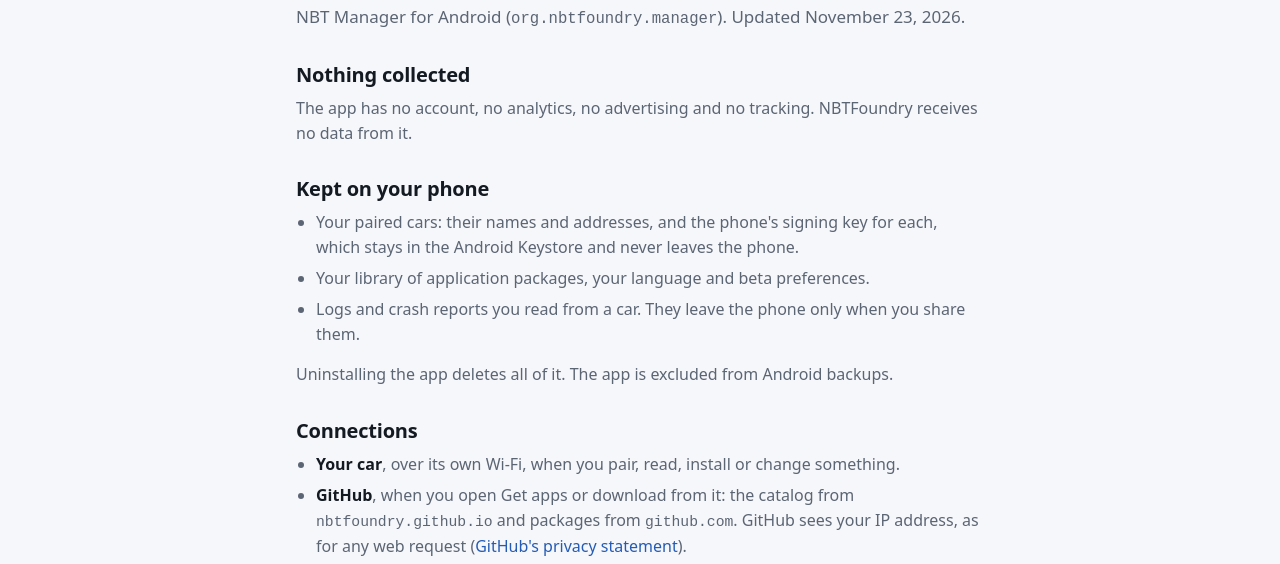
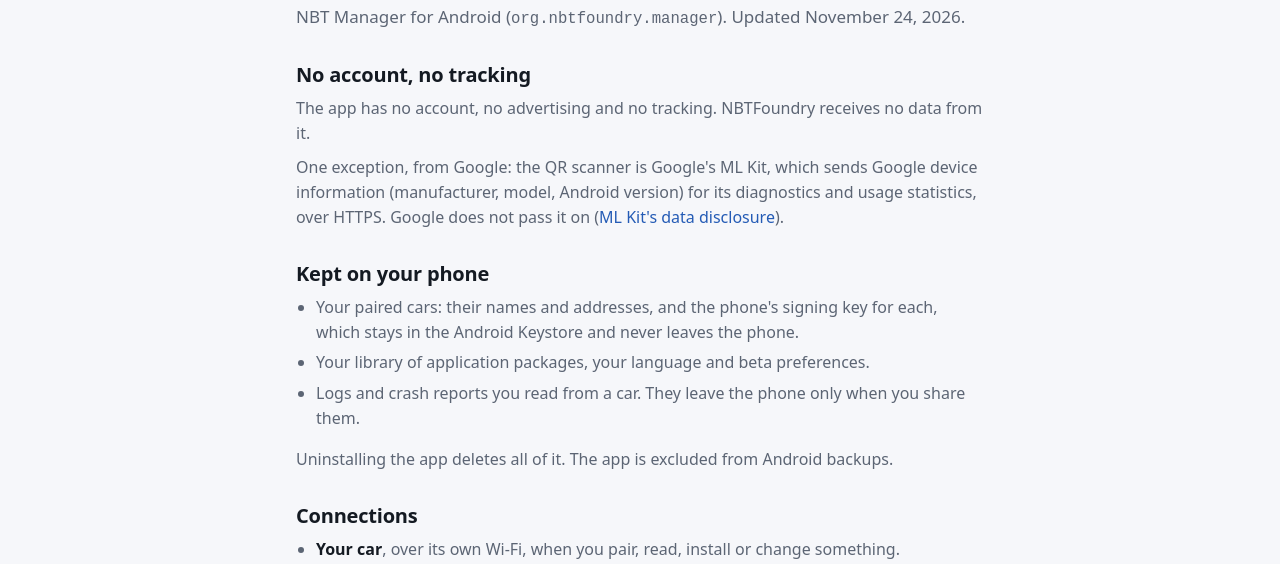
Before and after one commit to NBTFoundry/NBTFoundry.github.io, a plain HTML site: page site/privacy.html in a window 1280 px wide. Shown: the part 206-770 px from the top of the page. Drawn offline with Linux system fonts and the light colour scheme.

Commit message:
Privacy: disclose ML Kit's device information from the QR scanner

```diff
--- a/site/privacy.html
+++ b/site/privacy.html
@@ -25,11 +25,14 @@
 </header>
 <main class="wrap section prose">
   <h1>Privacy</h1>
-  <p class="lede-left">NBT Manager for Android (<code>org.nbtfoundry.manager</code>). Updated November 23, 2026.</p>
+  <p class="lede-left">NBT Manager for Android (<code>org.nbtfoundry.manager</code>). Updated November 24, 2026.</p>
 
-  <h2>Nothing collected</h2>
-  <p>The app has no account, no analytics, no advertising and no tracking. NBTFoundry receives no data
-    from it.</p>
+  <h2>No account, no tracking</h2>
+  <p>The app has no account, no advertising and no tracking. NBTFoundry receives no data from it.</p>
+  <p>One exception, from Google: the QR scanner is Google's ML Kit, which sends Google device information
+    (manufacturer, model, Android version) for its diagnostics and usage statistics, over HTTPS. Google does
+    not pass it on (<a href="https://developers.google.com/ml-kit/android-data-disclosure">ML Kit's data
+    disclosure</a>).</p>
 
   <h2>Kept on your phone</h2>
   <ul>
@@ -46,6 +49,7 @@
     <li><b>GitHub</b>, when you open Get apps or download from it: the catalog from
       <code>nbtfoundry.github.io</code> and packages from <code>github.com</code>. GitHub sees your IP
       address, as for any web request (<a href="https://docs.github.com/site-policy/privacy-policies/github-general-privacy-statement">GitHub's privacy statement</a>).</li>
+    <li><b>Google</b>, after you use the QR scanner: ML Kit's device information, above.</li>
   </ul>
   <p>The app makes no other connection.</p>
 
```
